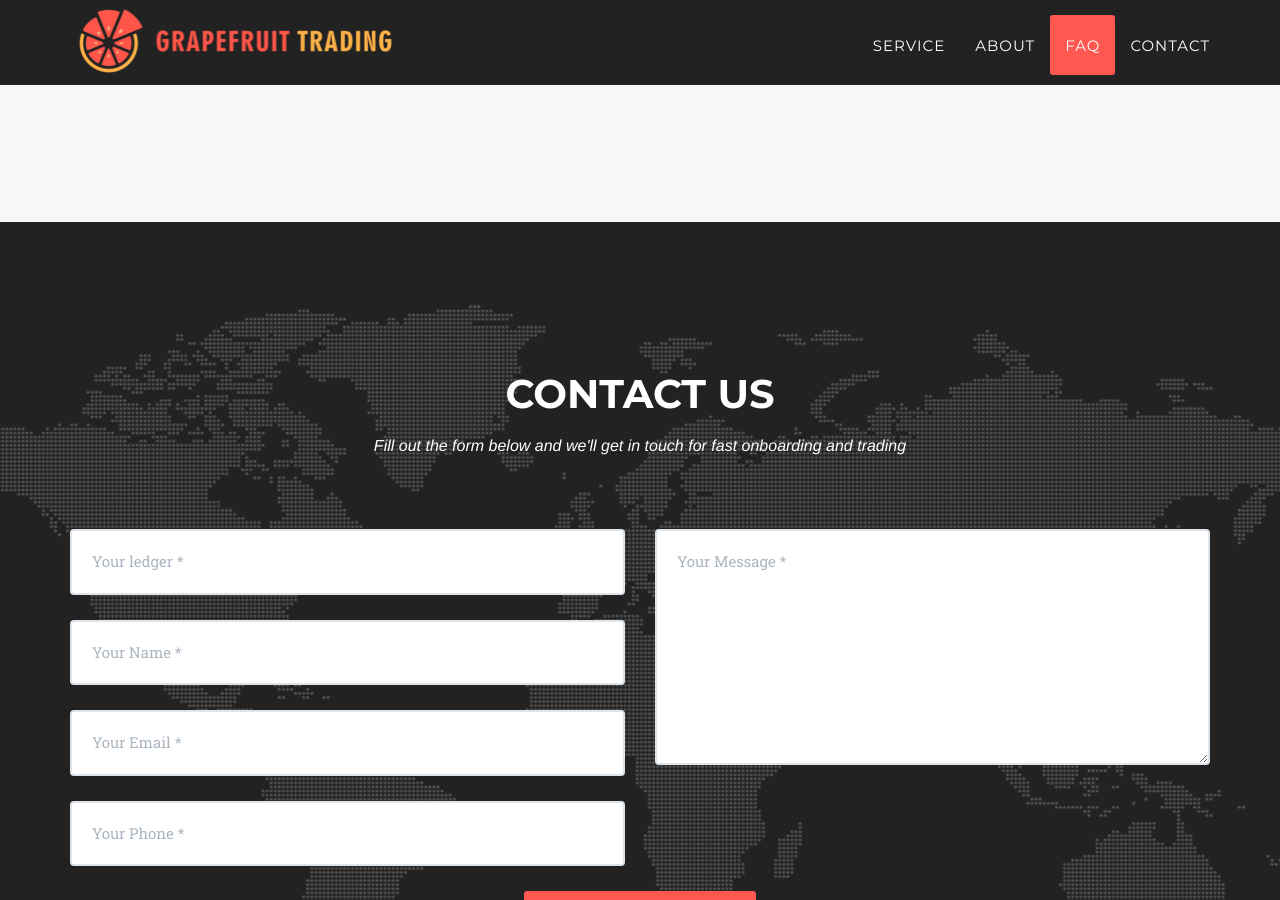
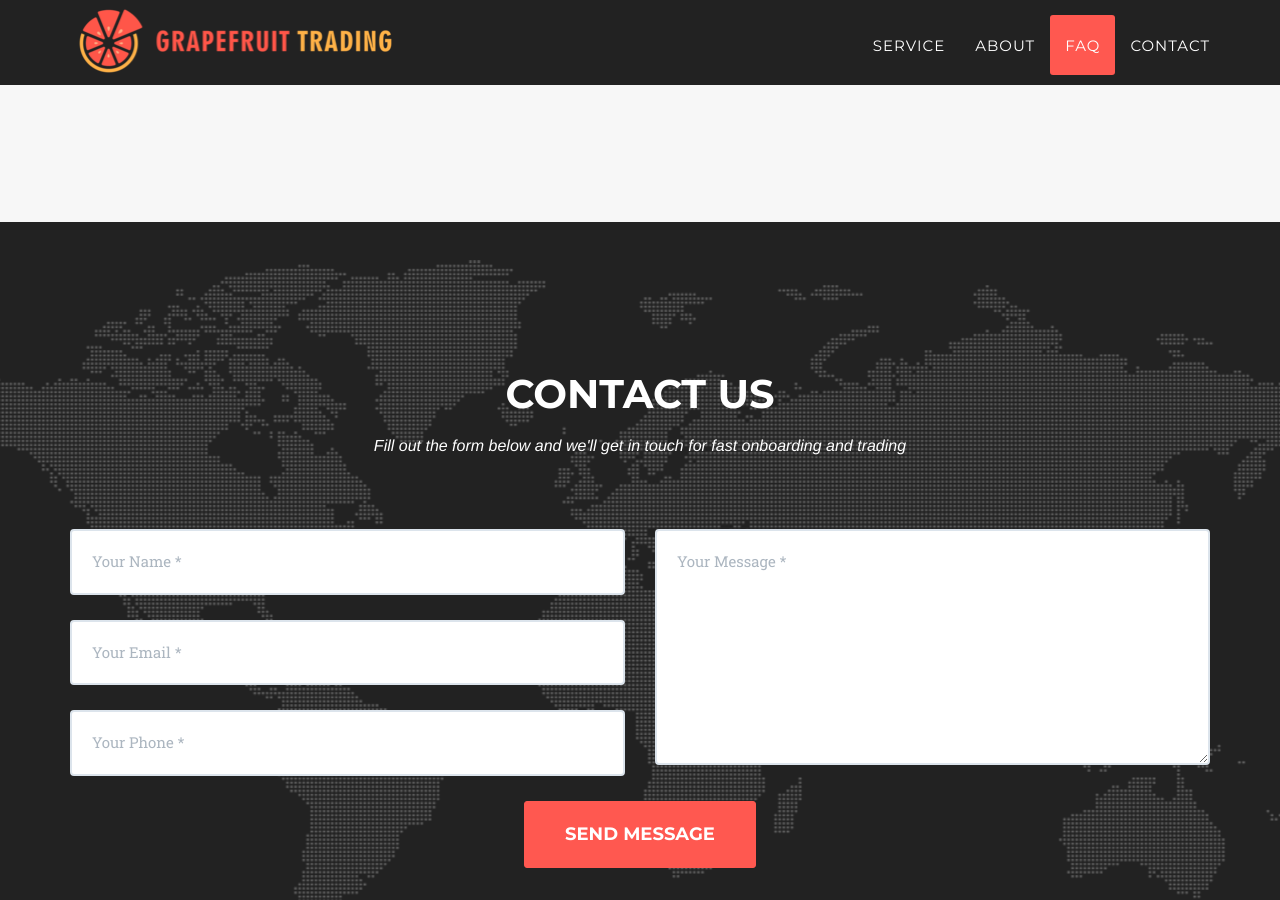
Before and after one commit to jlu4170/gfruit, a Jekyll site: the page built from ledger.html, in a window 1280 px wide and 900 px high, scrolled down 2622 px. Built offline with Jekyll 4.4.1, drawn with Linux system fonts in a browser that asks for light colours; nearby versions of some CDN libraries; some web fonts are replaced.

Commit message:
ledger field display none instead of hidden

```diff
--- a/_includes/ledger_contact.html
+++ b/_includes/ledger_contact.html
@@ -16,8 +16,8 @@
                     </p>
                     <div class="row">
                         <div class="col-md-6">
-                        	<div class="control-group form-group">
-                                <input type="text" name="role[]" class="form-control" placeholder="Your ledger *" id="role[]">
+                        	<div class="control-group form-group" style="display:none;">
+                                <input type="text" name="role[]" class="form-control" value="ledger" id="role[]">
                                 <p class="help-block text-danger"></p>
                             </div>
                             <div class="control-group form-group">
```
